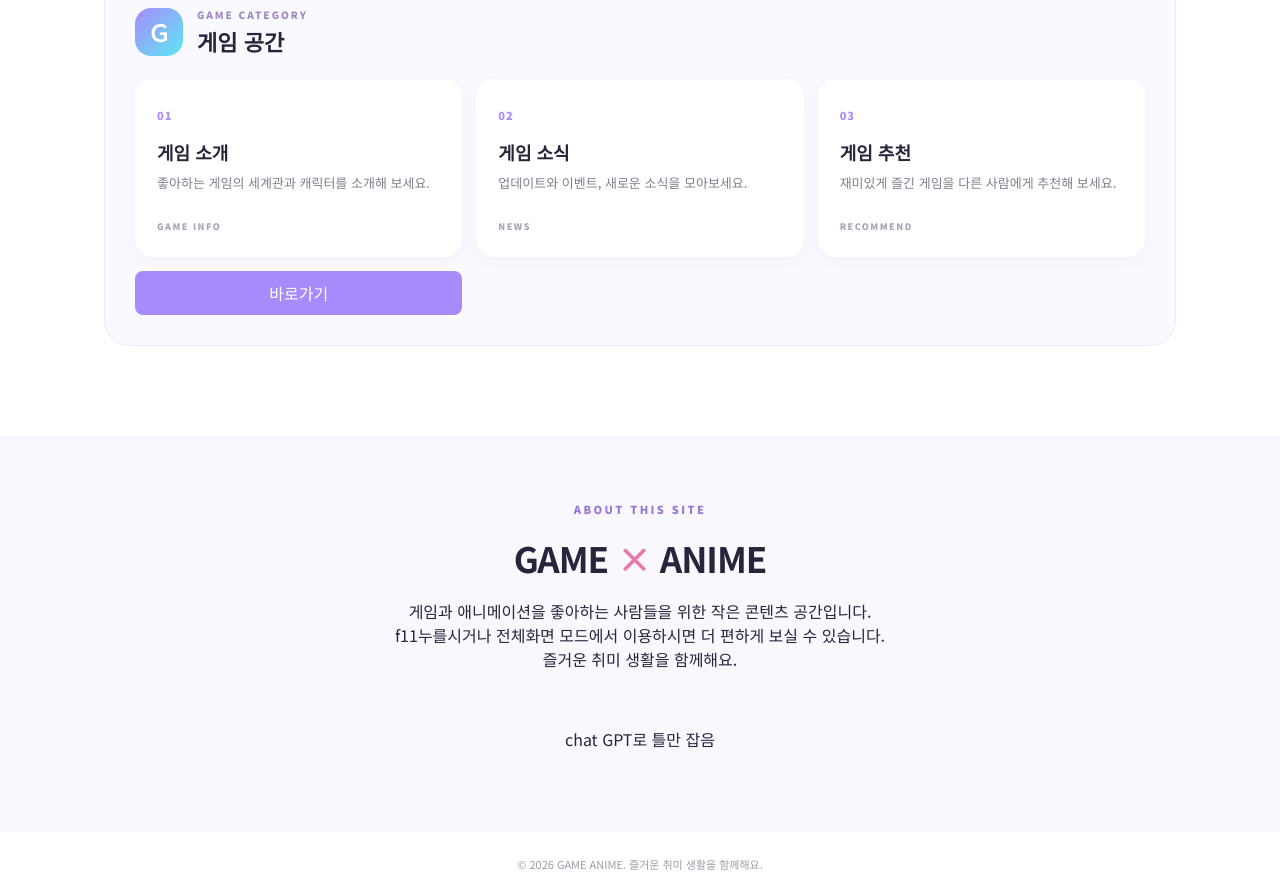
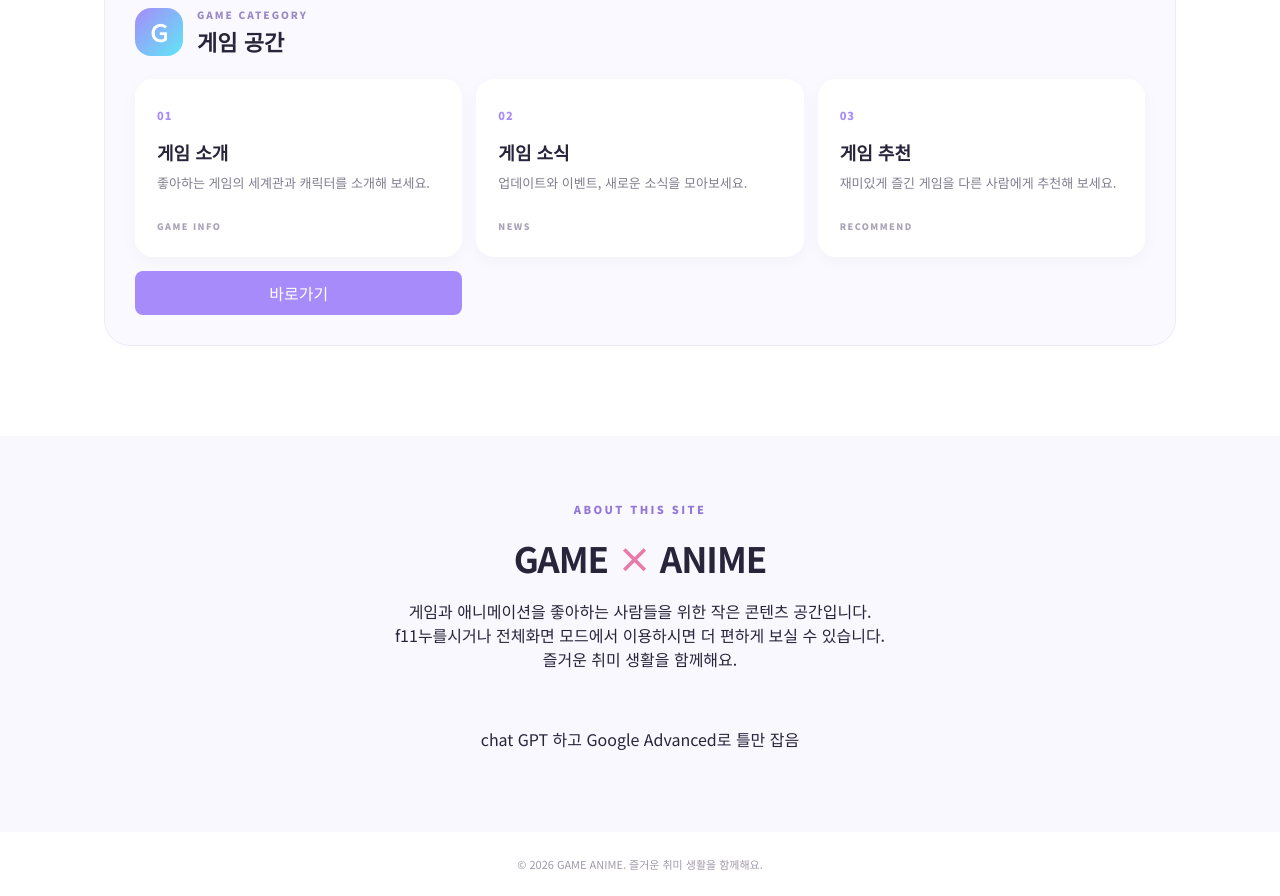
Before and after one commit to lth5787-pixel/GAME-WORLD, a plain HTML site: page index.html in a window 1280 px wide. Shown: the part 1172-2068 px from the top of the page. Drawn offline with Linux system fonts and the light colour scheme.

Commit message:
Add files via upload

```diff
--- a/index.html
+++ b/index.html
@@ -76,7 +76,7 @@
       <p>게임과 애니메이션을 좋아하는 사람들을 위한 작은 콘텐츠 공간입니다. <br>
       f11누를시거나 전체화면 모드에서 이용하시면 더 편하게 보실 수 있습니다. <br>
       즐거운 취미 생활을 함께해요.</p> <br>
-      <p>chat GPT로 틀만 잡음</p>
+      <p>chat GPT 하고 Google Advanced로 틀만 잡음</p>
       </p>
     </section>
   </main>
```
Also changed, not shown: 1 other file.
